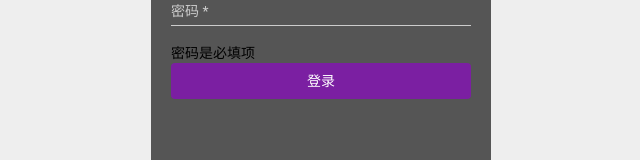
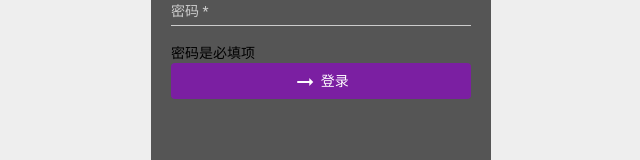
Before and after one commit to ime520/ng-frame, an Angular app: page /login in a window 1280 px wide. Shown: the part 340-500 px from the top of the page, without its empty margins (319-959 px from the left). Built offline with nearby package versions, Linux system fonts and the light colour scheme.

Commit message:
mat-icon图标测试

```diff
--- a/src/app/login/login.component.html
+++ b/src/app/login/login.component.html
@@ -40,6 +40,7 @@
     </div>
 
     <button mat-flat-button class="form-button" type="submit" color="primary">
+      <mat-icon> arrow_right_alt</mat-icon>
       登录
     </button>
   </form>
--- a/src/app/login/login.module.ts
+++ b/src/app/login/login.module.ts
@@ -5,6 +5,7 @@ import { LoginComponent } from './login.component';
 import { MatFormFieldModule } from '@angular/material/form-field';
 import { MatInputModule } from '@angular/material/input';
 import { MatButtonModule } from '@angular/material/button';
+import { MatIconModule } from '@angular/material/icon';
 
 import { FormsModule } from '@angular/forms';
 
@@ -15,6 +16,7 @@ import { FormsModule } from '@angular/forms';
     MatFormFieldModule,
     MatInputModule,
     MatButtonModule,
+    MatIconModule,
     FormsModule,
   ],
 })
```
